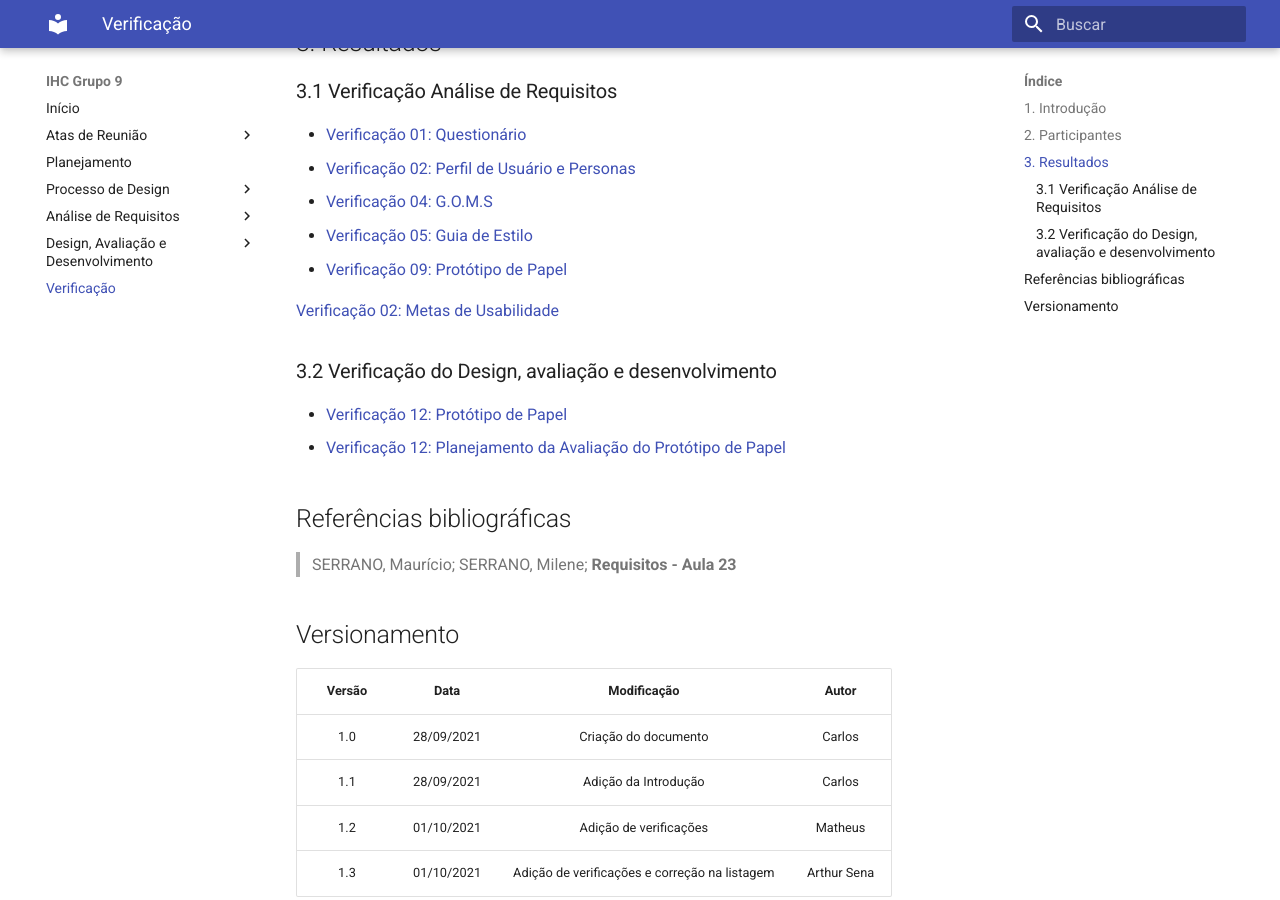
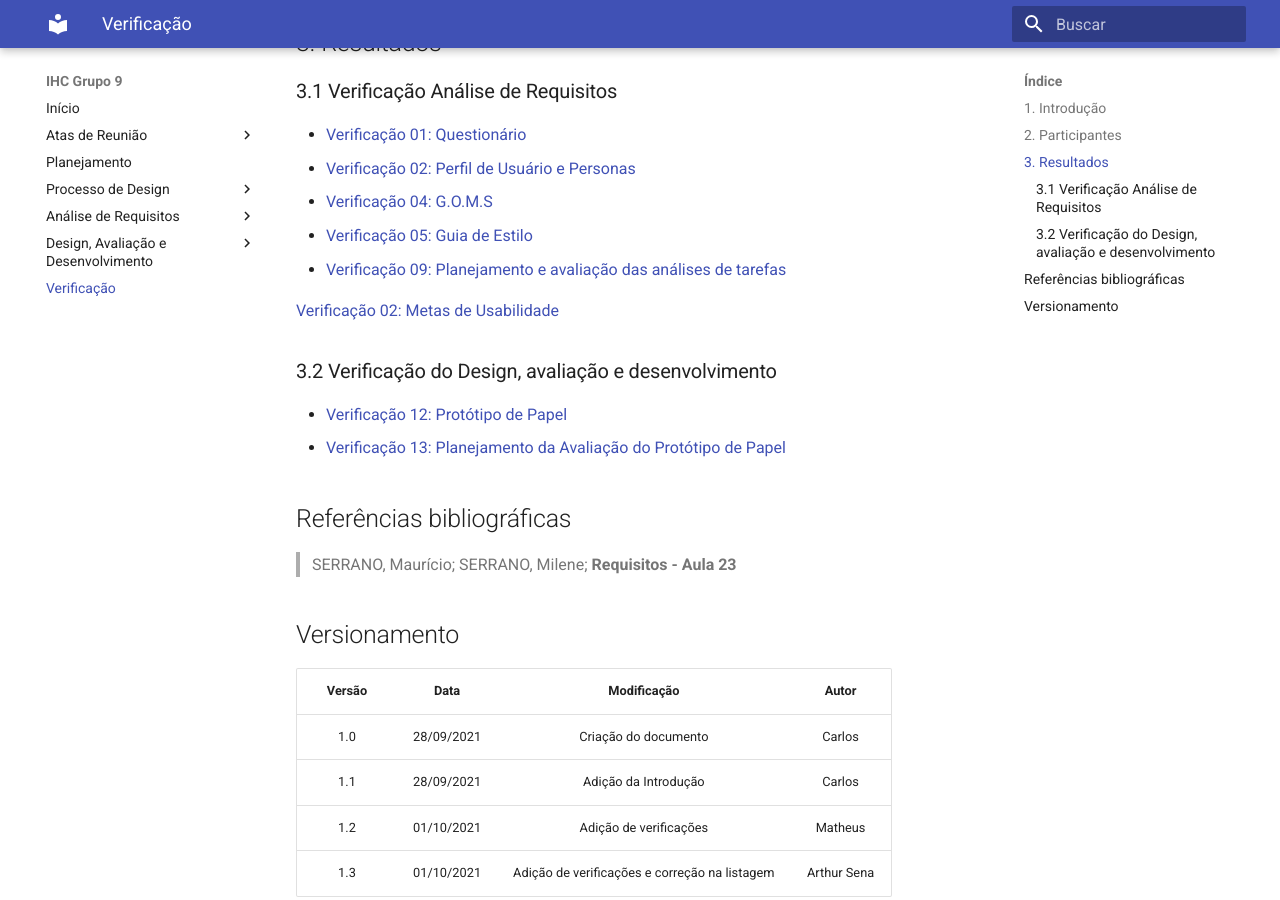
Before and after one commit to Interacao-Humano-Computador/2021.1-Detran-DF, an MkDocs documentation site: the page built from docs/verificacao/index.md, in a window 1280 px wide and 900 px high, scrolled down 658 px. Built offline with MkDocs 1.6.1 and Material for MkDocs 9.7.7, drawn with Linux system fonts in a browser that asks for light colours.

Commit message:
#48 fix listing

```diff
--- a/docs/verificacao/index.md
+++ b/docs/verificacao/index.md
@@ -34,7 +34,7 @@ Usando como método a Inspeção, onde o objetivo é encontrar problemas no docu
         <a href="../verificacao/guia_de_estilo" target="_blank">Verificação 05: Guia de Estilo</a>
     </li>
     <li>
-        <a href="../verificacao/analise_tarefas.md" target="_blank">Verificação 09: Protótipo de Papel</a>
+        <a href="../verificacao/analise_tarefas.md" target="_blank">Verificação 09: Planejamento e avaliação das análises de tarefas</a>
     </li>
 </ul>
 
@@ -48,7 +48,7 @@ Usando como método a Inspeção, onde o objetivo é encontrar problemas no docu
         <a href="../verificacao/prototipo_de_papel" target="_blank">Verificação 12: Protótipo de Papel</a>
     </li>
     <li>
-        <a href="../verificacao/planejamento_da_avaliacao_do_prototipo_de_papel" target="_blank">Verificação 12: Planejamento da Avaliação do Protótipo de Papel</a>
+        <a href="../verificacao/planejamento_da_avaliacao_do_prototipo_de_papel" target="_blank">Verificação 13: Planejamento da Avaliação do Protótipo de Papel</a>
     </li>
 </ul>
 
```
